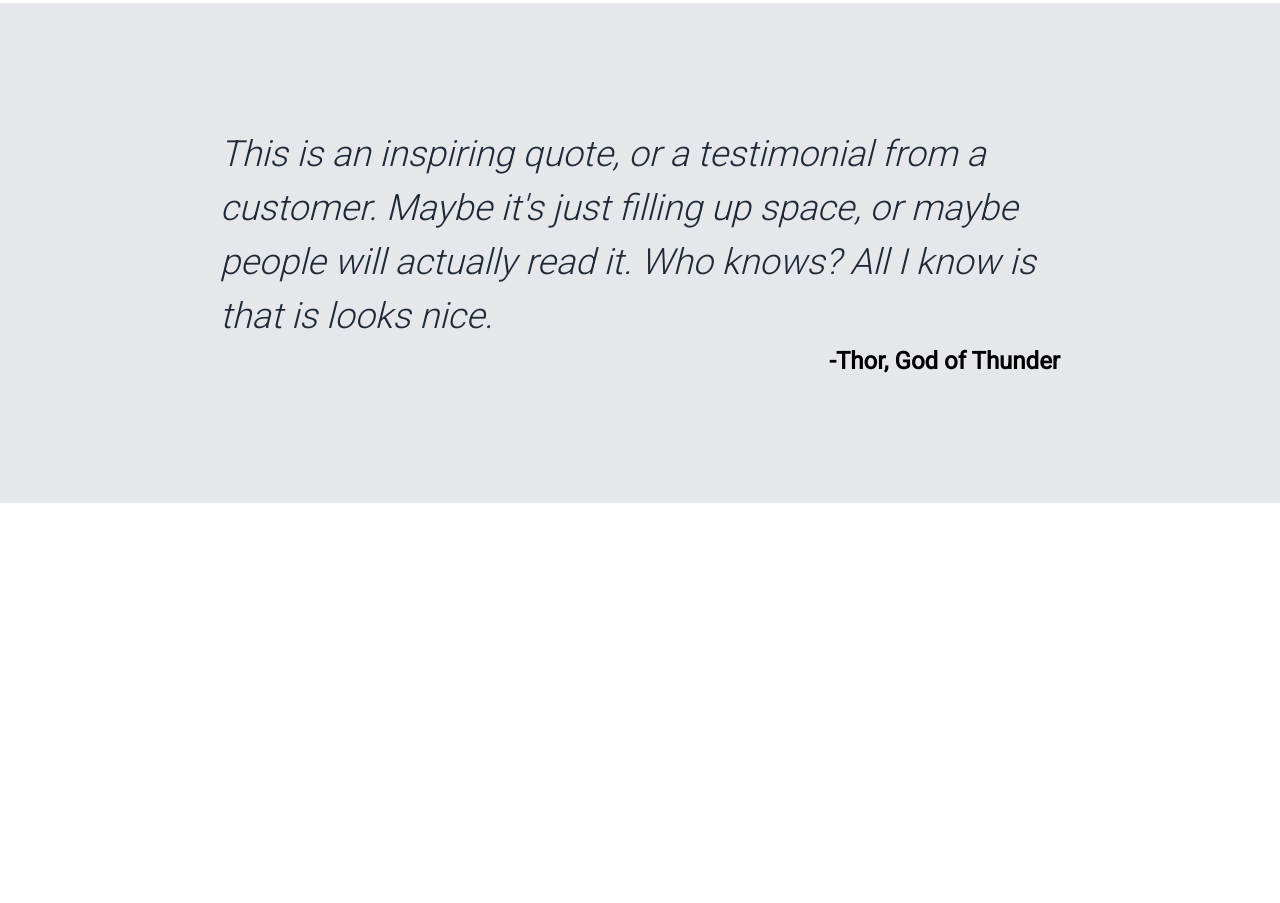
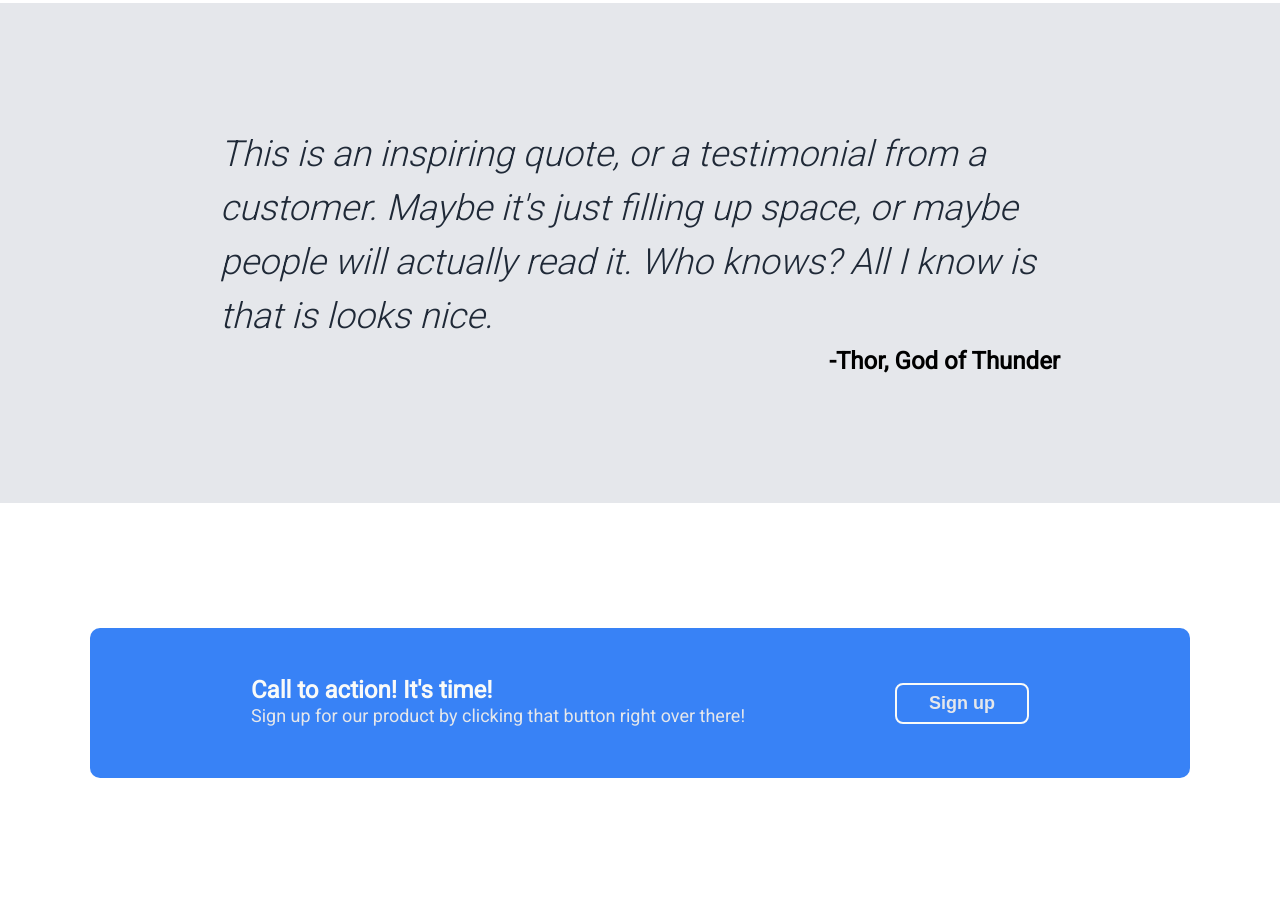
Before and after one commit to parmeseano/landing-page, a plain HTML site: page index.html in a window 1280 px wide. Shown: the part 997-1900 px from the top of the page. Before the commit the page ends 1500 px from the top, so only its background shows below. Drawn offline with Linux system fonts and the light colour scheme.

Commit message:
feat: create and style call to action

```diff
--- a/index.html
+++ b/index.html
@@ -65,5 +65,14 @@
             <p class="author">-Thor, God of Thunder</p>
         </div>
     </div>
+    <div class="call">
+        <div class="container">
+            <div class="action">
+                <h2>Call to action! It's time!</h2>
+                <p>Sign up for our product by clicking that button right over there!</p>
+            </div>
+            <button>Sign up</button>
+        </div>
+    </div>
 </body>
 </html>
--- a/style.css
+++ b/style.css
@@ -185,3 +185,47 @@ ul {
     justify-content: center;
     width: 900px;
 }
+
+.call {
+    background-color: white;
+    min-height: 400px;
+    display: flex;
+    align-items: center;
+    justify-content: center;
+}
+
+.call h2 {
+    color: #f9faf8;
+    font-size: 24px;
+    line-height: 1;
+}
+
+.call p {
+    color: #e5e7eb;
+    font-size: 18px;
+}
+
+.call button {
+    background-color: #3882f6;
+    color: #e5e7eb;
+    border: none;
+    padding: 8px 32px;
+    text-align: center;
+    text-decoration: none;
+    display: inline-block;
+    border-radius: 8px;
+    font-size: 18px;
+    font-weight: bold;
+    border: 2px solid #f9faf8;
+}
+
+.call .container {
+    background-color: #3882f6;
+    display: flex;
+    min-width: 1100px;
+    min-height: 150px;
+    align-items: center;
+    justify-content: center;
+    gap: 150px;
+    border-radius: 10px;
+}
```
